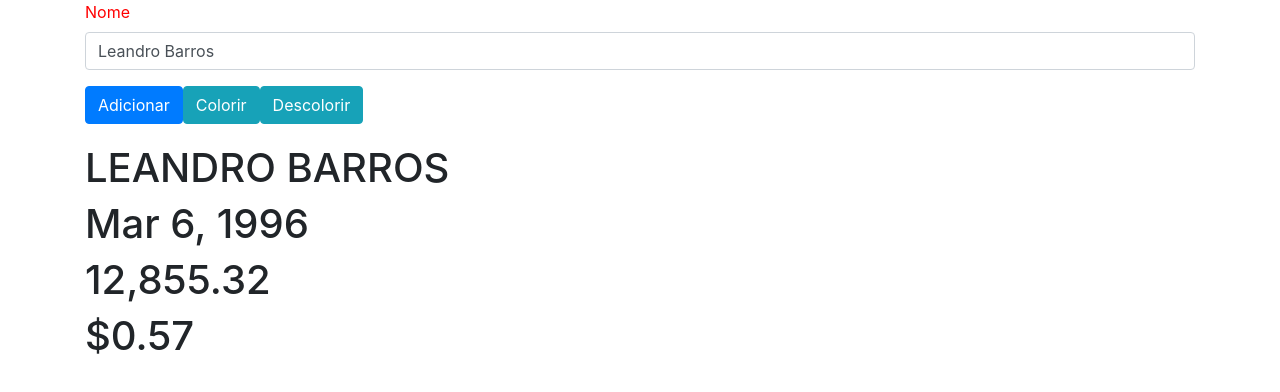
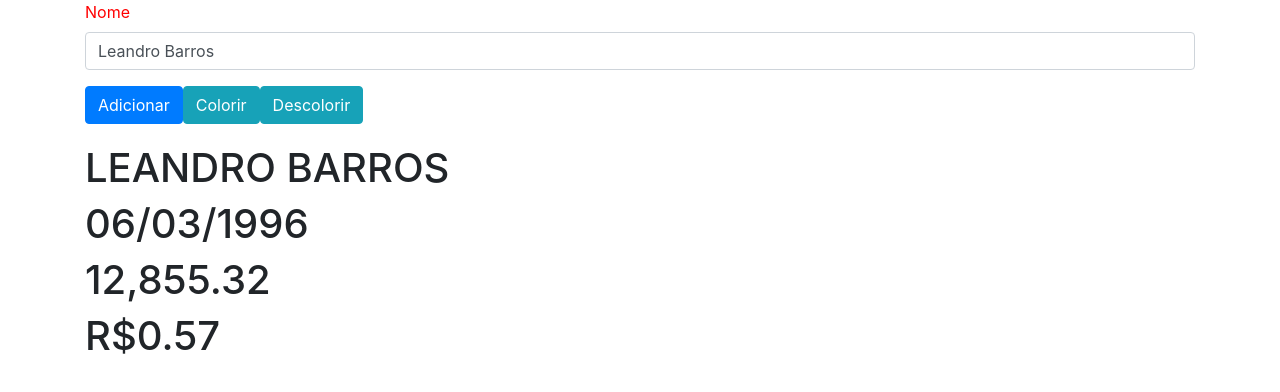
Before and after one commit to leandro-barros/primeiros-passos-angular, an Angular app: page / in a window 1280 px wide. Shown: the top 392 px of the page. Built offline with nearby package versions, Linux system fonts and the light colour scheme.

Commit message:
11.7. Passando parâmetros para pipes.

```diff
--- a/src/app/pipes/pipes.component.html
+++ b/src/app/pipes/pipes.component.html
@@ -1,7 +1,7 @@
 <div class="contanier">
   <h1>{{ nome | uppercase }}</h1>
-  <h1>{{ dataAniversario | date }}</h1>
-  <h1>{{ preco | number }}</h1>
-  <h1>{{ troco | currency}}</h1>
+  <h1>{{ dataAniversario | date: 'dd/MM/y' }}</h1>
+  <h1>{{ preco | number: '1.2-2' }}</h1>
+  <h1>{{ troco | currency: 'BRL':true:'1.2-2'}}</h1>
   <!-- Símbolo da moeda -->
 </div>
```
